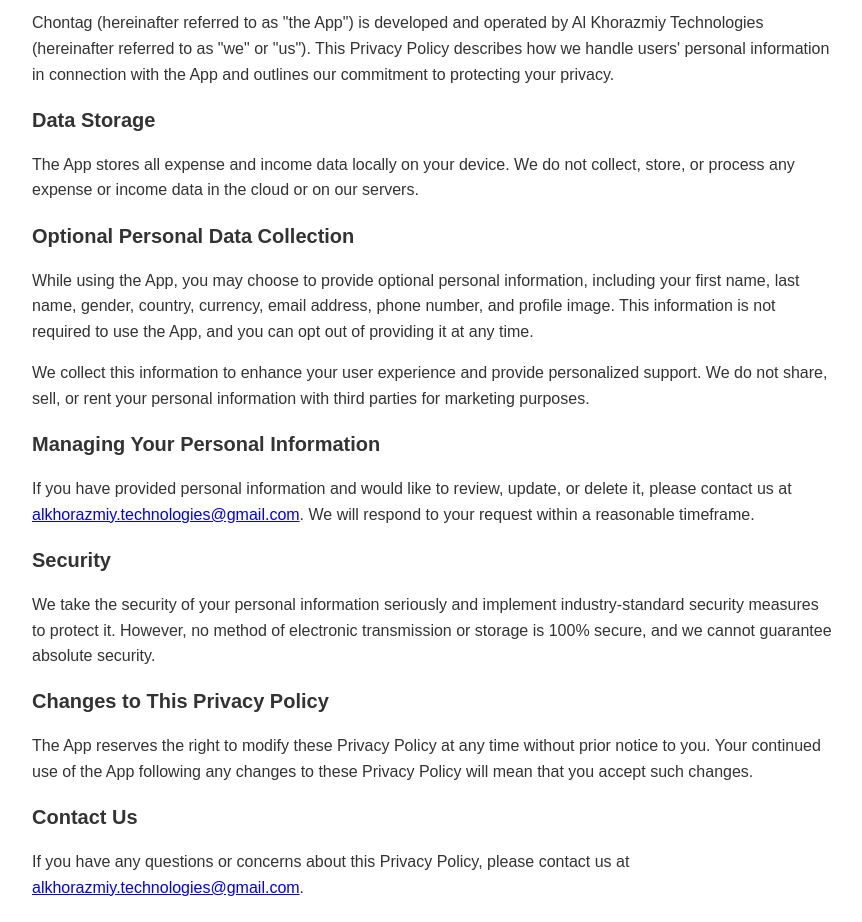
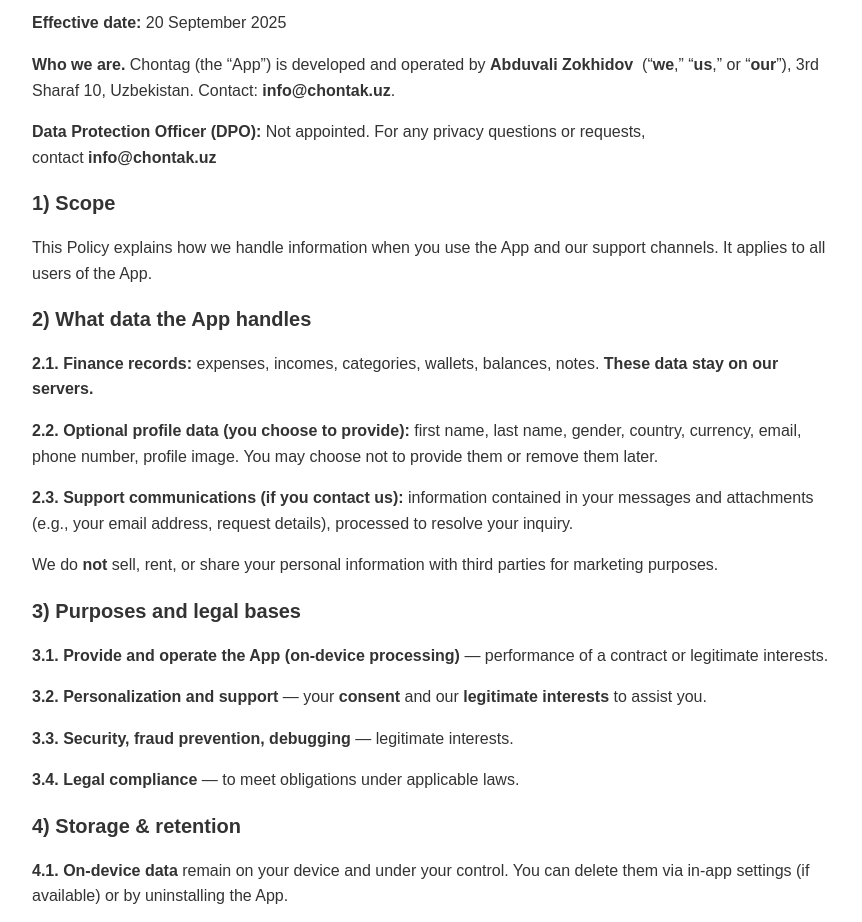
Before and after one commit to Abdulvaliy/Chontag, a plain HTML site: page privacy-policy.html in a window 1280 px wide. Shown: the part 124-1046 px from the top of the page, without its empty margins (208-1070 px from the left). Drawn offline with Linux system fonts and the light colour scheme.

Commit message:
Update privacy-policy.html

```diff
--- a/privacy-policy.html
+++ b/privacy-policy.html
@@ -28,27 +28,44 @@
     </style>
 </head>
 <body>
-    <h1>Privacy Policy</h1>
-    <p>Chontag (hereinafter referred to as "the App") is developed and operated by Al Khorazmiy Technologies (hereinafter referred to as "we" or "us"). This Privacy Policy describes how we handle users' personal information in connection with the App and outlines our commitment to protecting your privacy.</p>
-
-    <h2>Data Storage</h2>
-    <p>The App stores all expense and income data locally on your device. We do not collect, store, or process any expense or income data in the cloud or on our servers.</p>
-
-    <h2>Optional Personal Data Collection</h2>
-    <p>While using the App, you may choose to provide optional personal information, including your first name, last name, gender, country, currency, email address, phone number, and profile image. This information is not required to use the App, and you can opt out of providing it at any time.</p>
-
-    <p>We collect this information to enhance your user experience and provide personalized support. We do not share, sell, or rent your personal information with third parties for marketing purposes.</p>
-
-    <h2>Managing Your Personal Information</h2>
-    <p>If you have provided personal information and would like to review, update, or delete it, please contact us at <a href="mailto:alkhorazmiy.technologies@gmail.com">alkhorazmiy.technologies@gmail.com</a>. We will respond to your request within a reasonable timeframe.</p>
-
-    <h2>Security</h2>
-    <p>We take the security of your personal information seriously and implement industry-standard security measures to protect it. However, no method of electronic transmission or storage is 100% secure, and we cannot guarantee absolute security.</p>
-
-    <h2>Changes to This Privacy Policy</h2>
-    <p>The App reserves the right to modify these Privacy Policy at any time without prior notice to you. Your continued use of the App following any changes to these Privacy Policy will mean that you accept such changes.</p>
-
-    <h2>Contact Us</h2>
-    <p>If you have any questions or concerns about this Privacy Policy, please contact us at <a href="mailto:alkhorazmiy.technologies@gmail.com">alkhorazmiy.technologies@gmail.com</a>.</p>
+<h1><strong> Chontag &mdash; Privacy Policy</strong></h1>
+<p><strong>Effective date:</strong>&nbsp;20 September 2025</p>
+<p><strong>Who we are.</strong>&nbsp;Chontag (the &ldquo;App&rdquo;) is developed and operated by <strong>Abduvali Zokhidov&nbsp;</strong>&nbsp;(&ldquo;<strong>we</strong>,&rdquo; &ldquo;<strong>us</strong>,&rdquo; or &ldquo;<strong>our</strong>&rdquo;), 3rd Sharaf 10, Uzbekistan. Contact: <strong>info@chontak.uz</strong>.</p>
+<p><strong>Data Protection Officer (DPO):</strong>&nbsp;Not appointed. For any privacy questions or requests, contact&nbsp;<strong>info@chontak.uz</strong></p>
+<h2><strong>1) Scope</strong></h2>
+<p>This Policy explains how we handle information when you use the App and our support channels. It applies to all users of the App.</p>
+<h2><strong>2) What data the App handles</strong></h2>
+<p><strong>2.1. Finance records:</strong>&nbsp;expenses, incomes, categories, wallets, balances, notes. <strong>These data stay on our servers.</strong><strong><br /></strong></p>
+<p><strong>2.2. Optional profile data (you choose to provide):</strong>&nbsp;first name, last name, gender, country, currency, email, phone number, profile image. You may choose not to provide them or remove them later.</p>
+<p><strong>2.3. Support communications (if you contact us):</strong>&nbsp;information contained in your messages and attachments (e.g., your email address, request details), processed to resolve your inquiry.</p>
+<p>We do <strong>not</strong>&nbsp;sell, rent, or share your personal information with third parties for marketing purposes.</p>
+<h2><strong>3) Purposes and legal bases</strong></h2>
+<p><strong>3.1. Provide and operate the App (on‑device processing)</strong>&nbsp;&mdash; performance of a contract or legitimate interests.</p>
+<p><strong>3.2. Personalization and support</strong>&nbsp;&mdash; your <strong>consent</strong>&nbsp;and our <strong>legitimate interests</strong>&nbsp;to assist you.</p>
+<p><strong>3.3. Security, fraud prevention, debugging</strong>&nbsp;&mdash; legitimate interests.</p>
+<p><strong>3.4. Legal compliance</strong>&nbsp;&mdash; to meet obligations under applicable laws.</p>
+<h2><strong>4) Storage &amp; retention</strong></h2>
+<p><strong>4.1. On‑device data</strong>&nbsp;remain on your device and under your control. You can delete them via in‑app settings (if available) or by uninstalling the App.</p>
+<p><strong>4.2. Support emails</strong>&nbsp;are retained only as long as needed to resolve your request and for a reasonable period thereafter (e.g., <strong>12 months</strong>) unless the law requires longer.</p>
+<p><strong>4.3. All your data</strong> can be deleted immediately on your account settings page.</p>
+<h2><strong>5) Sharing &amp; third parties</strong></h2>
+<p><strong>5.1. </strong>We save&nbsp;your finance data in our servers.</p>
+<p><strong>5.2.</strong>&nbsp;We <strong>do not use</strong>&nbsp;third‑party SDKs that collect your personal data.</p>
+<p><strong>5.3.</strong>&nbsp;We may <strong>disclose</strong>&nbsp;information if required by law (e.g., to comply with a lawful request).</p>
+<h2><strong>6) Security</strong></h2>
+<p>We implement industry‑standard technical and organizational measures appropriate to the nature of the data we handle. However, no electronic system is 100% secure.</p>
+<h2><strong>7) Your rights</strong></h2>
+<ul>
+<li>Subject to applicable law, you may have the right to access, correct, delete, restrict or object to processing, and withdraw consent at any time (without affecting prior lawful processing).</li>
+<li>Requests:&nbsp;info@chontak.uz. We will respond within a reasonable timeframe (e.g., 30 days) and may ask you to verify your identity.</li>
+</ul>
+<h2><strong>8) Children&rsquo;s privacy</strong></h2>
+<p>The App is <strong>not intended for children under 16</strong>. If we learn we have inadvertently received information from a child under 16, we will delete it.</p>
+<h2>&nbsp;</h2>
+<h2><strong>9) Changes to this Policy</strong></h2>
+<p>We may update this Policy from time to time. We will post the <strong>effective date</strong>&nbsp;at the top and, where appropriate, provide an in‑app notice. Your continued use after the update means you accept the revised Policy.</p>
+<h2><strong>10) Contact</strong></h2>
+<p><strong>(Abduvali Zokhidov)</strong>&nbsp;&mdash; 3rd Sharaf 10, Uzbekistan<br />&nbsp;Email:&nbsp;<strong>info@chontak.uz</strong></p>
+<div id="gtx-trans" style="position: absolute; left: 45px; top: 1015.23px;">&nbsp;</div>
 </body>
 </html>
```
